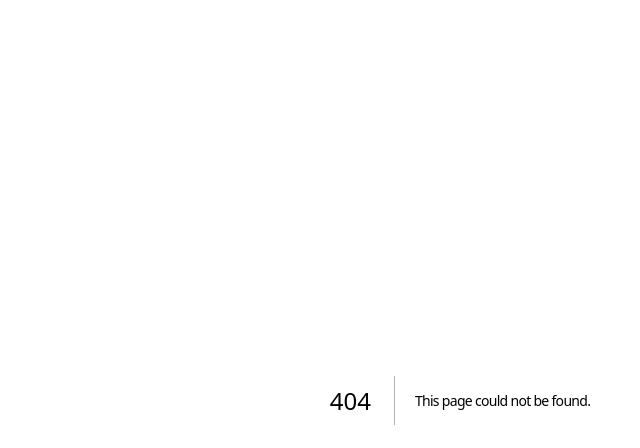
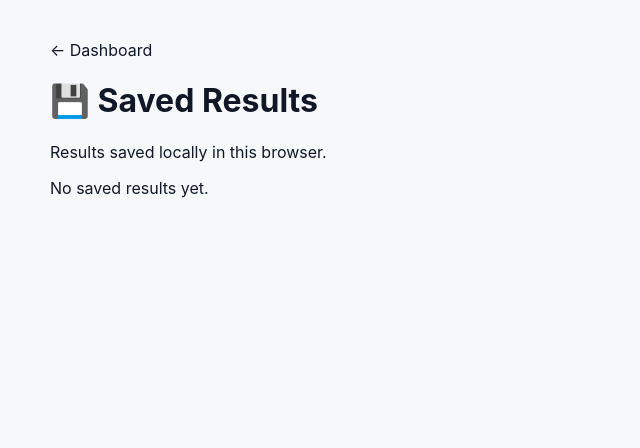
Before and after one commit to Afifarman/QuickToolBox, a Next.js app: page /saved in a window 1280 px wide. Before the commit this address had no page. Shown: the top 448 px of the page, without its empty margins (180-820 px from the left). Built offline with nearby package versions, Linux system fonts and the light colour scheme.

Commit message:
feat: add saved results page

```diff
--- /dev/null
+++ b/app/saved/page.js
@@ -0,0 +1,2 @@
+'use client';import {useEffect,useState} from 'react';
+const KEY='qtb_saved';export default function Saved(){const [items,setItems]=useState([]);useEffect(()=>{try{setItems(JSON.parse(localStorage.getItem(KEY)||'[]'))}catch{}} ,[]);function clear(){localStorage.removeItem(KEY);setItems([])}return <main style={{maxWidth:900,margin:'0 auto',padding:40}}><a href="/dashboard">← Dashboard</a><h1>💾 Saved Results</h1><p>Results saved locally in this browser.</p>{items.length?<><div>{items.map((x,i)=><article key={i}><h3>{x.title||'Saved result'}</h3><pre style={{whiteSpace:'pre-wrap'}}>{x.text||JSON.stringify(x,null,2)}</pre></article>)}</div><button onClick={clear}>Clear saved results</button></>:<p>No saved results yet.</p>}</main>}
```
